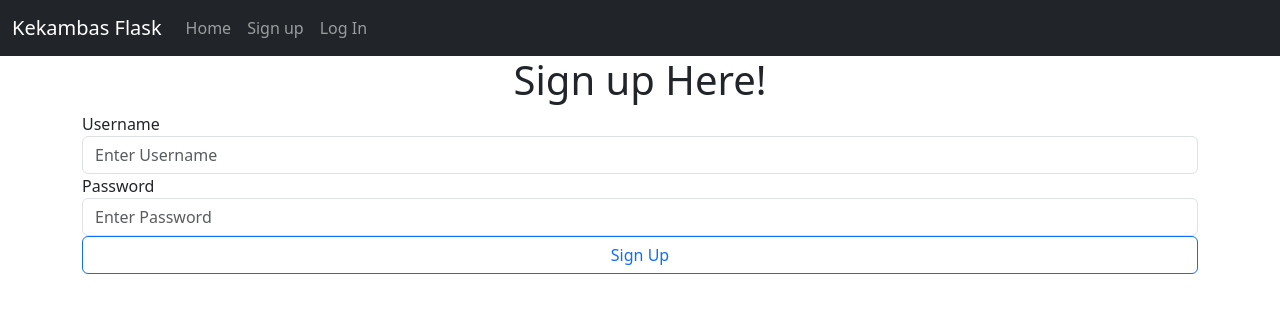
After one commit to 12mmhamdan/flask_intro, a Flask app: page /signup in a window 1280 px wide. The commit adds this page. Shown: the top 313 px of the page. Run offline with Flask 3, Linux system fonts and the light colour scheme.

Commit message:
added base.html for template inheritance and signup route and template

```diff
--- a/app/routes.py
+++ b/app/routes.py
@@ -6,7 +6,6 @@ def index():
     countries = [ 'United States', 'Canada', 'Mexico', 'France', 'Egypt', 'China']
     return render_template('index.html', name = 'Moataz Hamdan', countries=countries)
 
-@app.route("/new")
-def new():
-    name = 'Moataz' + ' ' + 'Hamdan'
-    return f"This is a new route, how are you today {name}"
+@app.route("/signup")
+def signup():
+    return render_template('signup.html')
--- /dev/null
+++ b/app/templates/base.html
@@ -0,0 +1,34 @@
+<!DOCTYPE html>
+<html lang="en">
+<head>
+    <meta charset="UTF-8">
+    <meta name="viewport" content="width=device-width, initial-scale=1.0">
+    <title>Flask Intro | {% block title%} Base {% endblock %}</title>
+    <link rel="stylesheet" href="https://cdn.jsdelivr.net/npm/bootstrap@5.3.1/dist/css/bootstrap.min.css">
+</head>
+<body>
+    {% include 'nav.html' %}
+    <div class="row">
+        <div class="col text-center">
+            {% block header %}
+            {% endblock header %}
+        </div>
+
+    </div>
+
+    <div class="container">
+        <div class="row">
+            <div class="col">
+                {%block content%}
+                {%endblock content%}
+            </div>
+        </div>
+    </div>
+
+
+
+
+
+    <script src="https://cdn.jsdelivr.net/npm/bootstrap@5.3.1/dist/js/bootstrap.bundle.min.js"></script>
+</body>
+</html>
--- a/app/templates/nav.html
+++ b/app/templates/nav.html
@@ -6,8 +6,8 @@
       </button>
       <div class="collapse navbar-collapse" id="navbarNavAltMarkup">
         <div class="navbar-nav">
-          <a class="nav-link" href="#">Home</a>
-          <a class="nav-link" href="#">Sign up</a>
+          <a class="nav-link" href="{{url_for('index')}}">Home</a>
+          <a class="nav-link" href="{{url_for('signup')}}">Sign up</a>
           <a class="nav-link" href="#">Log In</a>
         </div>
       </div>
--- /dev/null
+++ b/app/templates/signup.html
@@ -0,0 +1,17 @@
+{%extends 'base.html' %}
+
+{%block title%}Sign Up {%endblock title%}
+
+{%block header%}
+    <h1>Sign up Here!</h1>
+{%endblock header%}
+
+{%block content%}
+    <form action="">
+        <label for="username">Username</label>
+        <input type="text" name="username" id="" class="form-control" placeholder="Enter Username">
+        <label for="password">Password</label>
+        <input type="text" name="password" id="" class="form-control" placeholder="Enter Password">
+        <input type="submit" value="Sign Up" class="btn btn-outline-primary w-100">
+    </form>
+{%endblock content%}
```
Also changed, not shown: app/templates/index.html (+7 -30 lines).
